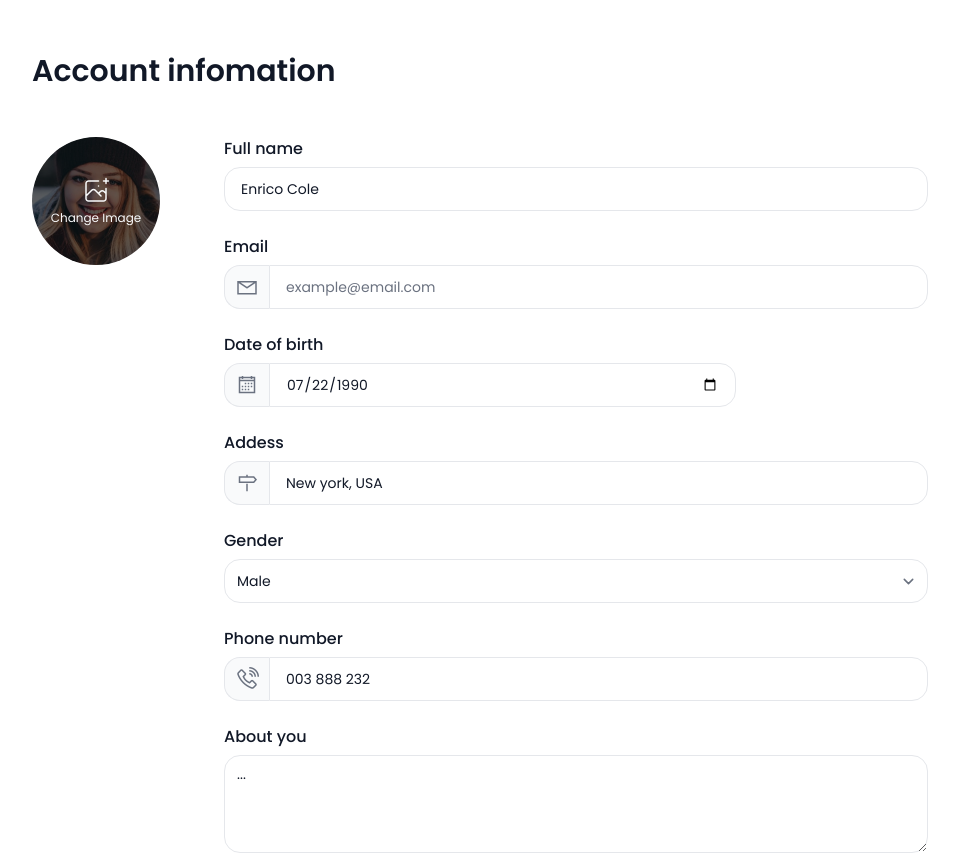
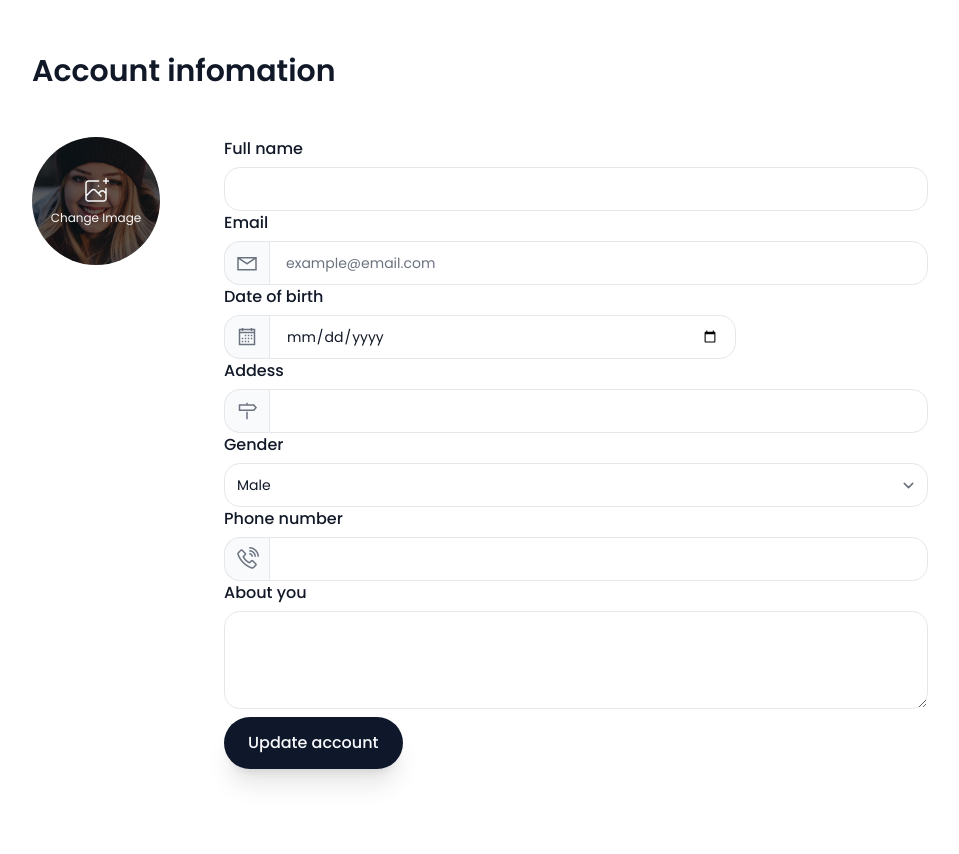
Before and after one commit to huypq02/ecommerce-nextjs, a Next.js app: page /account in a window 1280 px wide. Shown: the part 380-1234 px from the top of the page, without its empty margins (160-1119 px from the left). Built offline with nearby package versions, Linux system fonts and the light colour scheme; no server answers.

Commit message:
Feat: Account get and update

```diff
--- a/src/app/(accounts)/account/page.tsx
+++ b/src/app/(accounts)/account/page.tsx
@@ -1,13 +1,107 @@
+"use client"
+
 import Label from "@/components/Label/Label";
-import React, { FC } from "react";
+import React, { FC, useEffect, useState } from "react";
 import ButtonPrimary from "@/shared/Button/ButtonPrimary";
 import Input from "@/shared/Input/Input";
 import Select from "@/shared/Select/Select";
 import Textarea from "@/shared/Textarea/Textarea";
 import { avatarImgs } from "@/contains/fakeData";
 import Image from "next/image";
+import axios from "axios";
+import { ACCOUNT_URL } from "@/data/navigation";
+import { useElements } from "@stripe/react-stripe-js";
+import { setEnvironmentData } from "worker_threads";
 
 const AccountPage = () => {
+  const [fullName, setFullName] = useState("");
+  const [email, setEmail] = useState("");
+  const [address, setAddress] = useState("");
+  const [phone, setPhone] = useState("");
+  const [birthday, setBirthday] = useState("");
+  const [description, setDescription] = useState("");
+  const [gender, setGender] = useState("");
+
+  useEffect(() => {
+    axios.get(ACCOUNT_URL, {
+      headers: {
+        'Content-Type': 'application/json',
+        'Authorization': `Bearer ${localStorage.getItem('token')}`
+      }
+    })
+    .then((response) => {
+      if (response.data && response.data.data) {
+        var data = response.data.data;
+        var code = response.data.code;
+        if (code == 200) {
+          console.log(data);
+          setEmail(data.email);
+          if (data.userInfo) {
+            setFullName(data.userInfo.fullName);
+            setAddress(data.userInfo.addreess);
+            setPhone(data.userInfo.phone);
+            setBirthday(data.userInfo.birthday);
+            setDescription(data.userInfo.description);
+            setGender(data.userInfo.gender);
+          }
+        }
+      }
+    })
+    .catch((error) => {
+      console.error("Lỗi khi gọi API:", error);
+    });
+  }, []);
+
+  const handleSubmit = async (event: React.FormEvent<HTMLFormElement>) => {
+    event.preventDefault();
+
+    const response = await axios.post(ACCOUNT_URL, {
+        email,
+        fullName,
+        address,
+        phone,
+        birthday,
+        description,
+        gender
+    }, {
+      headers: {
+        'Content-Type': 'application/json',
+        'Authorization': `Bearer ${localStorage.getItem('token')}`
+      }
+    });
+    console.log(response);
+  };
+
+  const handleChange = (e: React.ChangeEvent<HTMLInputElement>) => {
+    e.preventDefault();
+
+    const {name, value} = e.target;
+    switch (name)
+    {
+      case "fullName":
+        setFullName(value);
+        break;
+      case "address":
+        setAddress(value);
+        break;
+      case "phone":
+        setPhone(value);
+        break;
+      case "birthday":
+        setBirthday(value);
+        break;
+      case "gender":
+        setGender(value);
+        break;
+      case "description":
+        setDescription(value);
+        break;
+      default:
+          break;
+    }
+
+  };
+
   return (
     <div className={`nc-AccountPage `}>
       <div className="space-y-10 sm:space-y-12">
@@ -52,9 +146,10 @@ const AccountPage = () => {
             </div>
           </div>
           <div className="flex-grow mt-10 md:mt-0 md:pl-16 max-w-3xl space-y-6">
+            <form onSubmit={handleSubmit}>
             <div>
               <Label>Full name</Label>
-              <Input className="mt-1.5" defaultValue="Enrico Cole" />
+              <Input className="mt-1.5" name="fullName" value={fullName} onChange={handleChange}/>
             </div>
 
             {/* ---- */}
@@ -69,6 +164,8 @@ const AccountPage = () => {
                 <Input
                   className="!rounded-l-none"
                   placeholder="example@email.com"
+                  name="email"
+                  defaultValue={email}
                 />
               </div>
             </div>
@@ -83,7 +180,9 @@ const AccountPage = () => {
                 <Input
                   className="!rounded-l-none"
                   type="date"
-                  defaultValue="1990-07-22"
+                  value={birthday}
+                  name="birthday"
+                  onChange={handleChange}
                 />
               </div>
             </div>
@@ -96,7 +195,9 @@ const AccountPage = () => {
                 </span>
                 <Input
                   className="!rounded-l-none"
-                  defaultValue="New york, USA"
+                  name="address"
+                  value={address}
+                  onChange={handleChange}
                 />
               </div>
             </div>
@@ -104,7 +205,7 @@ const AccountPage = () => {
             {/* ---- */}
             <div>
               <Label>Gender</Label>
-              <Select className="mt-1.5">
+              <Select className="mt-1.5" name="gender" value={gender} onChange={handleChange}>
                 <option value="Male">Male</option>
                 <option value="Female">Female</option>
                 <option value="Other">Other</option>
@@ -118,17 +219,19 @@ const AccountPage = () => {
                 <span className="inline-flex items-center px-2.5 rounded-l-2xl border border-r-0 border-neutral-200 dark:border-neutral-700 bg-neutral-50 dark:bg-neutral-800 text-neutral-500 dark:text-neutral-400 text-sm">
                   <i className="text-2xl las la-phone-volume"></i>
                 </span>
-                <Input className="!rounded-l-none" defaultValue="003 888 232" />
+                <Input className="!rounded-l-none" name="phone" onChange={handleChange}
+                  defaultValue={phone} />
               </div>
             </div>
             {/* ---- */}
             <div>
               <Label>About you</Label>
-              <Textarea className="mt-1.5" defaultValue="..." />
+              <Textarea className="mt-1.5" name="description" value={description} onChange={handleChange}/>
             </div>
             <div className="pt-2">
-              <ButtonPrimary>Update account</ButtonPrimary>
+              <ButtonPrimary type="submit">Update account</ButtonPrimary>
             </div>
+            </form>
           </div>
         </div>
       </div>
--- a/src/data/navigation.ts
+++ b/src/data/navigation.ts
@@ -282,3 +282,4 @@ export const OAUTH2_URL_GOOGLE_CALLBACK = BACKEND_BASE_URL + "/user/auth/social/
 export const OAUTH2_URL_FACEBOOK = BACKEND_BASE_URL + "/user/auth/social";
 export const OAUTH2_URL_FACEBOOK_CALLBACK = BACKEND_BASE_URL + "/user/auth/social/callback";
 export const PAYMENT_SUCCESS_URL = BACKEND_BASE_URL + "/order";
+export const ACCOUNT_URL = BACKEND_BASE_URL + "/account";
```
